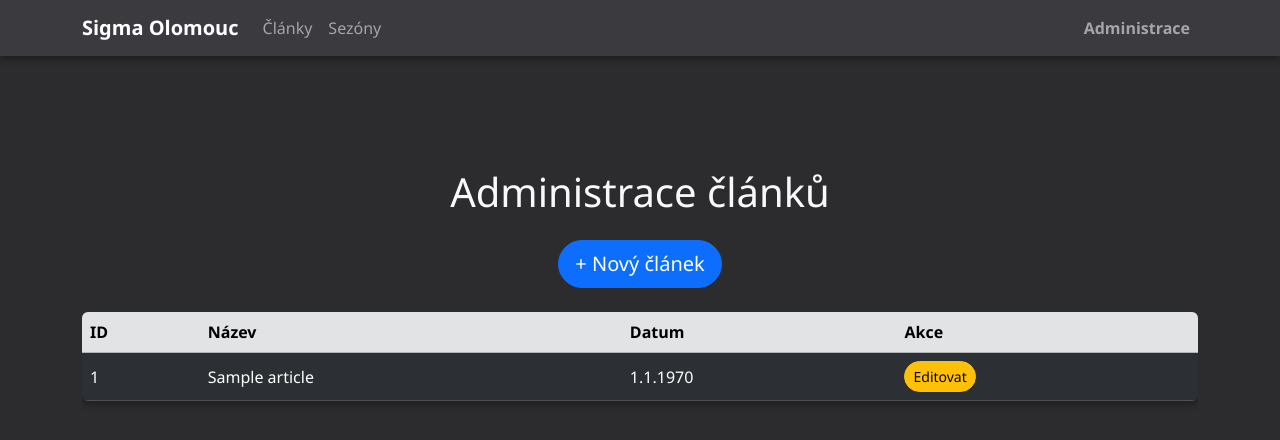
After one commit to davidddDev/opakovani, a CodeIgniter 4 app: the page made by app/Views/articles_manage.php in a window 1280 px wide. The commit adds this page. Shown: the top 440 px of the page. Run offline with PHP 8.4 and a stand-in for CodeIgniter, Linux system fonts and the light colour scheme; the template is opened without the code that fills it: most values are stand-ins (such as "Sample title", 1, 10 or a date in 2020); some libraries are stand-ins or nearby versions.

Commit message:
no nejak mam napul hotovu administraci, nemam dodelany ten novy clanek, chybi mi tam predelat ten wysiwg editor a taky mi tam chybi na predepsani v tom odkazu ze article/(cislokteretambude)-(tohleuzsinapisusam) takze tam bude predepsane to co je pred pomlckou

```diff
--- a/app/Config/Routes.php
+++ b/app/Config/Routes.php
@@ -11,3 +11,8 @@
 $routes->get('articles', 'Main::articles');
 $routes->get('seasons', 'Main::seasons');
 $routes->get('season/(:num)', 'Main::seasonDetail/$1');
+$routes->get('articles/manage', 'Main::manageArticles');
+$routes->get('articles/create', 'Main::createArticle');
+$routes->post('articles/store', 'Main::storeArticle');
+$routes->get('articles/edit/(:num)', 'Main::editArticle/$1');
+$routes->post('articles/update/(:num)', 'Main::updateArticle/$1');
--- a/app/Controllers/BaseController.php
+++ b/app/Controllers/BaseController.php
@@ -35,7 +35,7 @@
      *
      * @var list<string>
      */
-    protected $helpers = [];
+    protected $helpers = ['form'];
 
     /**
      * Be sure to declare properties for any property fetch you initialized.
--- a/app/Models/Article.php
+++ b/app/Models/Article.php
@@ -12,7 +12,8 @@
     protected $returnType       = 'object';
     protected $useSoftDeletes   = false;
     protected $protectFields    = true;
-    protected $allowedFields    = [];
+    protected $allowedFields    = ['link', 'title', 'photo', 'date', 'top', 'text', 'published'];
+
 
     protected bool $allowEmptyInserts = false;
     protected bool $updateOnlyChanged = true;
--- a/app/Views/articles.php
+++ b/app/Views/articles.php
@@ -4,7 +4,7 @@
 <div class="container mt-5 pt-5">
     <div class="row">
         <?php foreach ($articles as $article) : ?>
-        <div class="col-md-4 mb-3">
+        <div class="col-md-4 mb-2">
             <a href="<?= base_url('article/' . $article->id); ?>" class="text-decoration-none">
                 <div class="card text-white position-relative overflow-hidden" style="border-radius: 15px;">
                     <div class="card-img" style="background-image: url('<?= base_url('sigma/' . $article->photo); ?>');
--- /dev/null
+++ b/app/Views/articles_manage.php
@@ -0,0 +1,42 @@
+<?=$this->extend("layout/master");?>
+<?=$this->section("content");?>
+
+<div class="container mt-5 pt-5">
+    <h1 class="mb-4 text-center text-light">Administrace článků</h1>
+
+    <div class="text-center mb-4">
+        <a href="<?= base_url('articles/create'); ?>" class="btn btn-primary btn-lg rounded-pill">
+            + Nový článek
+        </a>
+    </div>
+
+    <div class="table-responsive">
+        <table class="table table-dark table-striped table-hover align-middle rounded">
+            <thead class="table-secondary text-dark">
+                <tr>
+                    <th>ID</th>
+                    <th>Název</th>
+                    <th>Datum</th>
+                    <th>Akce</th>
+                </tr>
+            </thead>
+            <tbody>
+                <?php foreach($articles as $article): ?>
+                <tr class="bg-dark">
+                    <td><?= $article->id ?></td>
+                    <td><?= $article->title ?></td>
+                    <td><?= date("j.n.Y", $article->date) ?></td>
+                    <td>
+                        <a href="<?= base_url('articles/edit/' . $article->id); ?>"
+                           class="btn btn-warning btn-sm rounded-pill">
+                            Editovat
+                        </a>
+                    </td>
+                </tr>
+                <?php endforeach; ?>
+            </tbody>
+        </table>
+    </div>
+</div>
+
+<?=$this->endSection();?>
--- a/app/Views/layout/master.php
+++ b/app/Views/layout/master.php
@@ -1,22 +1,112 @@
-<html>
+<!DOCTYPE html>
+<html lang="cs">
 <head>
+    <meta charset="UTF-8">
+    <meta name="viewport" content="width=device-width, initial-scale=1.0">
     <title>Sigma Olomouc</title>
-    <link rel="stylesheet" href="<?= base_url('node_modules/bootstrap/dist/css/bootstrap.min.css'); ?>">
-    <script src="<?= base_url('node_modules/bootstrap/dist/js/bootstrap.bundle.min.js'); ?>"></script>
+    <link href="<?= base_url('node_modules/bootstrap/dist/css/bootstrap.min.css'); ?>" rel="stylesheet">
+
     <style>
+        body {
+            background-color: #2c2c2e; /* světlejší tmavé pozadí */
+            color: #f0f0f0;
+            font-family: 'Segoe UI', Tahoma, Geneva, Verdana, sans-serif;
+        }
+
+        .navbar-custom {
+            background-color: #3a3a3f; /* výraznější navbar */
+            box-shadow: 0 4px 6px rgba(0,0,0,0.3);
+        }
 
         .card {
-            position: relative;
+            border-radius: 15px;
             overflow: hidden;
+            background-color: #3a3a3f;
+            color: #f0f0f0;
+            box-shadow: 0 4px 6px rgba(0,0,0,0.3);
+            transition: transform 0.2s;
         }
-        .card-body {
-            color: white;
-            padding: 10px;
+
+        .card:hover {
+            transform: translateY(-5px);
+        }
+
+        .card-img {
+            border-radius: 15px 15px 0 0;
+        }
+
+        .card-overlay {
+            background: rgba(0, 0, 0, 0.4);
+        }
+
+        .btn-primary {
+            border-radius: 50px;
+        }
+
+        .btn-outline-primary {
+            color: #0d6efd;
+            border-color: #0d6efd;
+            border-radius: 50px;
+        }
+
+        .btn-outline-primary:hover {
+            background-color: #0d6efd;
+            color: #fff;
+        }
+
+        table {
+            border-radius: 10px;
+            overflow: hidden;
+            background-color: #3a3a3f;
+            box-shadow: 0 4px 6px rgba(0,0,0,0.3);
+        }
+
+        table thead {
+            background-color: #4a4a50;
+            color: #fff;
+        }
+
+        table tbody tr:hover {
+            background-color: #505055;
+        }
+
+        a {
+            text-decoration: none;
+            color: inherit;
         }
     </style>
 </head>
 <body>
-    <?= $this->include("navbar");?>
-    <?= $this->renderSection("content"); ?>
+
+<nav class="navbar navbar-expand-lg navbar-dark navbar-custom fixed-top">
+    <div class="container">
+        <a class="navbar-brand fw-bold" href="<?= base_url('index'); ?>">Sigma Olomouc</a>
+        <button class="navbar-toggler" type="button" data-bs-toggle="collapse" data-bs-target="#navbarNav">
+            <span class="navbar-toggler-icon"></span>
+        </button>
+        <div class="collapse navbar-collapse" id="navbarNav">
+            <ul class="navbar-nav me-auto">
+                <li class="nav-item">
+                    <a class="nav-link" href="<?= base_url('articles'); ?>">Články</a>
+                </li>
+                <li class="nav-item">
+                    <a class="nav-link" href="<?= base_url('seasons'); ?>">Sezóny</a>
+                </li>
+            </ul>
+            <ul class="navbar-nav ms-auto">
+                <li class="nav-item">
+                    <a class="nav-link fw-bold" href="<?= base_url('articles/manage'); ?>">Administrace</a>
+                </li>
+            </ul>
+        </div>
+    </div>
+</nav>
+
+<main class="pt-5 mt-4">
+    <?= $this->renderSection('content') ?>
+</main>
+
+<script src="<?= base_url('node_modules/bootstrap/dist/js/bootstrap.bundle.min.js'); ?>"></script>
+
 </body>
 </html>
--- a/app/Views/navbar.php
+++ b/app/Views/navbar.php
@@ -15,7 +15,7 @@
             </ul>
             <ul class="navbar-nav ms-auto">
                 <li class="nav-item">
-                    <a class="nav-link" href="#">Administrace</a>
+                    <a class="nav-link" href="<?= base_url('articles/manage'); ?>">Administrace</a>
                 </li>
             </ul>
         </div>
```
Also changed, not shown: app/Controllers/Main.php (+39 -12 lines), app/Views/article_form.php (added, +59 -0 lines), app/Views/seasons.php (+7 -5 lines), app/Views/seasons_detail.php (+3 -9 lines), app/Views/admin.php (deleted).
